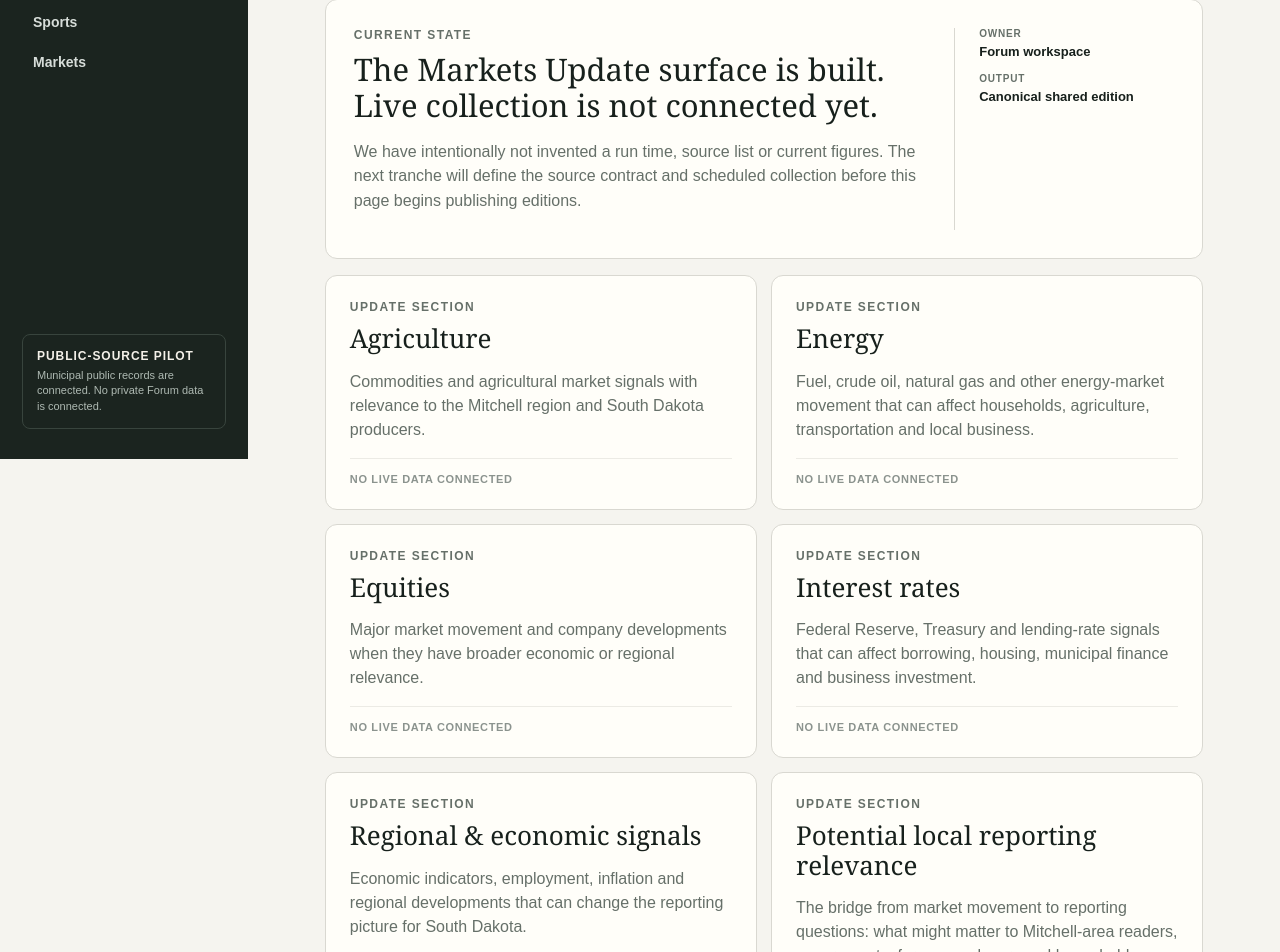
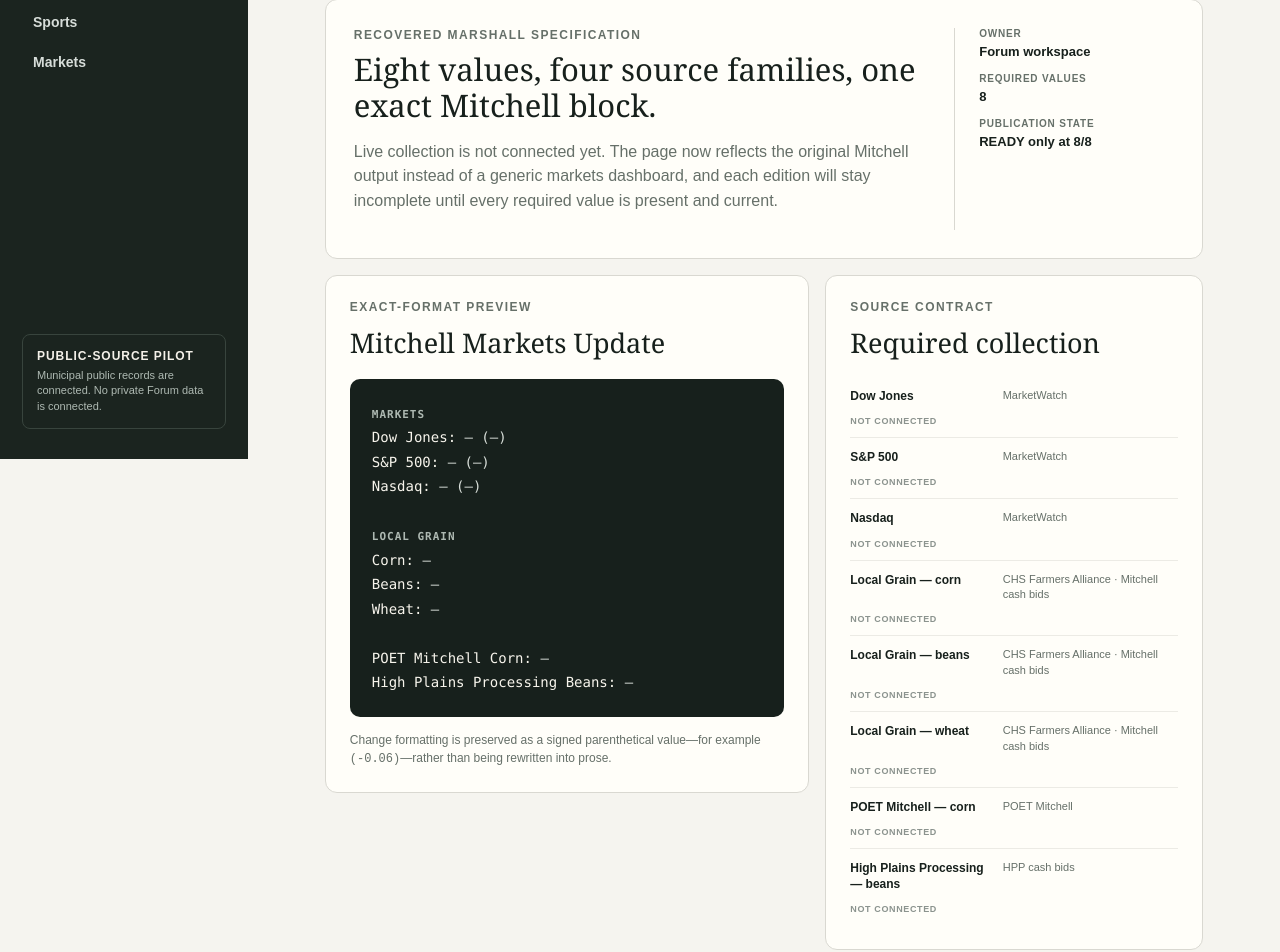
Before and after one commit to optical-lift/newsroom, a Next.js app: page /forum/markets in a window 1280 px wide. Shown: the part 341-1293 px from the top of the page. Built offline with nearby package versions, Linux system fonts and the light colour scheme.

Commit message:
Restore exact Mitchell Markets specification

```diff
--- a/components/markets-desk.tsx
+++ b/components/markets-desk.tsx
@@ -1,30 +1,14 @@
 import Link from "next/link";
 
-const sections = [
-  {
-    title: "Agriculture",
-    description: "Commodities and agricultural market signals with relevance to the Mitchell region and South Dakota producers."
-  },
-  {
-    title: "Energy",
-    description: "Fuel, crude oil, natural gas and other energy-market movement that can affect households, agriculture, transportation and local business."
-  },
-  {
-    title: "Equities",
-    description: "Major market movement and company developments when they have broader economic or regional relevance."
-  },
-  {
-    title: "Interest rates",
-    description: "Federal Reserve, Treasury and lending-rate signals that can affect borrowing, housing, municipal finance and business investment."
-  },
-  {
-    title: "Regional & economic signals",
-    description: "Economic indicators, employment, inflation and regional developments that can change the reporting picture for South Dakota."
-  },
-  {
-    title: "Potential local reporting relevance",
-    description: "The bridge from market movement to reporting questions: what might matter to Mitchell-area readers, governments, farms, employers and households."
-  }
+const sourceRows = [
+  { label: "Dow Jones", source: "MarketWatch", state: "Not connected" },
+  { label: "S&P 500", source: "MarketWatch", state: "Not connected" },
+  { label: "Nasdaq", source: "MarketWatch", state: "Not connected" },
+  { label: "Local Grain — corn", source: "CHS Farmers Alliance · Mitchell cash bids", state: "Not connected" },
+  { label: "Local Grain — beans", source: "CHS Farmers Alliance · Mitchell cash bids", state: "Not connected" },
+  { label: "Local Grain — wheat", source: "CHS Farmers Alliance · Mitchell cash bids", state: "Not connected" },
+  { label: "POET Mitchell — corn", source: "POET Mitchell", state: "Not connected" },
+  { label: "High Plains Processing — beans", source: "HPP cash bids", state: "Not connected" }
 ] as const;
 
 export default function MarketsDesk() {
@@ -36,25 +20,33 @@
         .markets-subnav span { padding: 8px 11px; border-radius: 7px; color: var(--muted); font-size: 12px; font-weight: 800; }
         .markets-subnav .active { background: var(--ink); color: white; }
         .markets-status-card { display: grid; grid-template-columns: minmax(0, 1.6fr) minmax(220px, .6fr); gap: 28px; padding: 28px; border: 1px solid var(--line); border-radius: 12px; background: var(--surface); }
-        .markets-status-card h2, .markets-section-card h2, .markets-governance h2 { margin: 0; font-family: Georgia, 'Times New Roman', serif; font-weight: 500; }
+        .markets-status-card h2, .markets-preview h2, .markets-sources h2 { margin: 0; font-family: Georgia, 'Times New Roman', serif; font-weight: 500; }
         .markets-status-card h2 { max-width: 760px; font-size: 31px; line-height: 1.16; }
         .markets-status-card > div > p:last-child { color: var(--muted); line-height: 1.55; }
         .markets-status-meta { display: grid; align-content: start; grid-template-columns: 1fr; gap: 4px; padding-left: 24px; border-left: 1px solid var(--line); }
         .markets-status-meta span { margin-top: 8px; color: var(--muted); font-size: 10px; font-weight: 800; text-transform: uppercase; letter-spacing: .08em; }
         .markets-status-meta span:first-child { margin-top: 0; }
         .markets-status-meta strong { font-size: 13px; line-height: 1.4; }
-        .markets-section-grid { display: grid; grid-template-columns: repeat(2, minmax(0, 1fr)); gap: 14px; margin-top: 16px; }
-        .markets-section-card { display: flex; flex-direction: column; min-height: 220px; padding: 24px; border: 1px solid var(--line); border-radius: 12px; background: var(--surface); }
-        .markets-section-card h2 { font-size: 26px; line-height: 1.14; }
-        .markets-section-card > p:not(.eyebrow) { color: var(--muted); line-height: 1.5; }
-        .markets-empty-row { margin-top: auto; padding-top: 14px; border-top: 1px solid #ecebe5; color: #8b938e; font-size: 11px; font-weight: 800; text-transform: uppercase; letter-spacing: .06em; }
-        .markets-governance { margin-top: 16px; }
-        .markets-governance h2 { max-width: 780px; font-size: 30px; line-height: 1.15; }
-        .markets-governance > p:last-child { max-width: 820px; color: var(--muted); line-height: 1.55; }
+        .markets-layout { display: grid; grid-template-columns: minmax(0, 1fr) minmax(320px, .78fr); gap: 16px; margin-top: 16px; align-items: start; }
+        .markets-preview, .markets-sources { padding: 24px; border: 1px solid var(--line); border-radius: 12px; background: var(--surface); }
+        .markets-preview h2, .markets-sources h2 { font-size: 27px; }
+        .market-block { margin: 18px 0 0; padding: 22px; border-radius: 10px; background: var(--ink); color: #f7f4ec; font-family: ui-monospace, SFMono-Regular, Menlo, Monaco, Consolas, monospace; font-size: 14px; line-height: 1.75; white-space: pre-wrap; }
+        .market-block .section { color: #aeb9b2; font-size: 11px; font-weight: 800; letter-spacing: .09em; }
+        .market-block .placeholder { color: #d8ded9; }
+        .market-rule { margin: 14px 0 0; color: var(--muted); font-size: 12px; line-height: 1.5; }
+        .source-contract { display: grid; margin-top: 16px; }
+        .source-contract-row { display: grid; grid-template-columns: minmax(0, 1fr) minmax(0, 1.25fr); gap: 12px; padding: 11px 0; border-top: 1px solid #ecebe5; }
+        .source-contract-row:first-child { border-top: 0; }
+        .source-contract-row strong { font-size: 12px; line-height: 1.35; }
+        .source-contract-row span { color: var(--muted); font-size: 11px; line-height: 1.4; }
+        .source-contract-row small { grid-column: 1 / -1; color: #8b938e; font-size: 9px; font-weight: 800; text-transform: uppercase; letter-spacing: .07em; }
+        .readiness-strip { display: grid; grid-template-columns: auto 1fr; gap: 16px; align-items: center; margin-top: 16px; padding: 18px 22px; border: 1px solid var(--line); border-radius: 12px; background: #ebece6; }
+        .readiness-strip strong { font-family: Georgia, 'Times New Roman', serif; font-size: 27px; font-weight: 500; }
+        .readiness-strip p { margin: 0; color: var(--muted); font-size: 12px; line-height: 1.45; }
         .markets-backlink { margin-top: 24px; }
         .markets-backlink a { color: var(--accent); font-weight: 800; }
-        @media (max-width: 850px) {
-          .markets-status-card, .markets-section-grid { grid-template-columns: 1fr; }
+        @media (max-width: 900px) {
+          .markets-status-card, .markets-layout { grid-template-columns: 1fr; }
           .markets-status-meta { padding-left: 0; padding-top: 18px; border-left: 0; border-top: 1px solid var(--line); }
         }
       `}</style>
@@ -63,10 +55,10 @@
         <p className="eyebrow">Mitchell Republic · shared newsroom process</p>
         <div className="title-row">
           <h1>Markets</h1>
-          <span className="status status-architecture-ready">Structure ready</span>
+          <span className="status status-architecture-ready">Mitchell spec recovered</span>
         </div>
         <p>
-          One canonical Markets Update for the Forum workspace. The update will be produced once, stored by edition, and shared with the newsroom rather than living inside one reporter&apos;s account.
+          The Mitchell Markets Update is an exact eight-value block shared by the Forum workspace. It is designed for repeatable publication use, not a prose market summary.
         </p>
       </header>
 
@@ -78,45 +70,69 @@
 
       <section className="markets-status-card">
         <div>
-          <p className="eyebrow">Current state</p>
-          <h2>The Markets Update surface is built. Live collection is not connected yet.</h2>
+          <p className="eyebrow">Recovered Marshall specification</p>
+          <h2>Eight values, four source families, one exact Mitchell block.</h2>
           <p>
-            We have intentionally not invented a run time, source list or current figures. The next tranche will define the source contract and scheduled collection before this page begins publishing editions.
+            Live collection is not connected yet. The page now reflects the original Mitchell output instead of a generic markets dashboard, and each edition will stay incomplete until every required value is present and current.
           </p>
         </div>
         <div className="markets-status-meta">
           <span>Owner</span>
           <strong>Forum workspace</strong>
-          <span>Output</span>
-          <strong>Canonical shared edition</strong>
+          <span>Required values</span>
+          <strong>8</strong>
+          <span>Publication state</span>
+          <strong>READY only at 8/8</strong>
         </div>
       </section>
 
-      <section className="markets-section-grid" aria-label="Markets Update sections">
-        {sections.map((section) => (
-          <article className="markets-section-card" key={section.title}>
-            <p className="eyebrow">Update section</p>
-            <h2>{section.title}</h2>
-            <p>{section.description}</p>
-            <div className="markets-empty-row">
-              <span>No live data connected</span>
-            </div>
-          </article>
-        ))}
-      </section>
+      <div className="markets-layout">
+        <section className="markets-preview">
+          <p className="eyebrow">Exact-format preview</p>
+          <h2>Mitchell Markets Update</h2>
+          <div className="market-block" aria-label="Markets Update format preview">
+            <span className="section">MARKETS</span>{"\n"}
+            Dow Jones: <span className="placeholder">— (—)</span>{"\n"}
+            S&amp;P 500: <span className="placeholder">— (—)</span>{"\n"}
+            Nasdaq: <span className="placeholder">— (—)</span>{"\n\n"}
+            <span className="section">LOCAL GRAIN</span>{"\n"}
+            Corn: <span className="placeholder">—</span>{"\n"}
+            Beans: <span className="placeholder">—</span>{"\n"}
+            Wheat: <span className="placeholder">—</span>{"\n\n"}
+            POET Mitchell Corn: <span className="placeholder">—</span>{"\n"}
+            High Plains Processing Beans: <span className="placeholder">—</span>
+          </div>
+          <p className="market-rule">
+            Change formatting is preserved as a signed parenthetical value—for example <code>(-0.06)</code>—rather than being rewritten into prose.
+          </p>
+        </section>
 
-      <section className="record-panel markets-governance">
-        <p className="eyebrow">Reporting rule</p>
-        <h2>Market movement is not a story until the local relevance is shown.</h2>
+        <section className="markets-sources">
+          <p className="eyebrow">Source contract</p>
+          <h2>Required collection</h2>
+          <div className="source-contract">
+            {sourceRows.map((row) => (
+              <div className="source-contract-row" key={row.label}>
+                <strong>{row.label}</strong>
+                <span>{row.source}</span>
+                <small>{row.state}</small>
+              </div>
+            ))}
+          </div>
+        </section>
+      </div>
+
+      <section className="readiness-strip">
+        <strong>0/8 LIVE</strong>
         <p>
-          The update can surface changes and potential implications, but it should keep market facts, local effects and reporting questions distinct. Source links, timestamps and prior-edition comparison belong with each live item once collection is connected.
+          The first automation tranche will fetch and timestamp all eight values, validate freshness, and return either <b>8/8 READY</b> or name the stale/missing field. We will shadow-run it against Marshall&apos;s manual block before scheduled delivery is trusted.
         </p>
       </section>
 
       <section className="evidence-rule">
         <strong>Next build</strong>
         <p>
-          Define the recurring source set, retrieval cadence and edition schema, then connect the first live Markets Update. Transcript Core follows after Markets is producing a dependable shared edition.
+          Connect the four source families and certify the eight-value shadow run. Once Markets is dependable, the next product tranche is Transcript Core; Sports follows after that.
         </p>
       </section>
 
```
